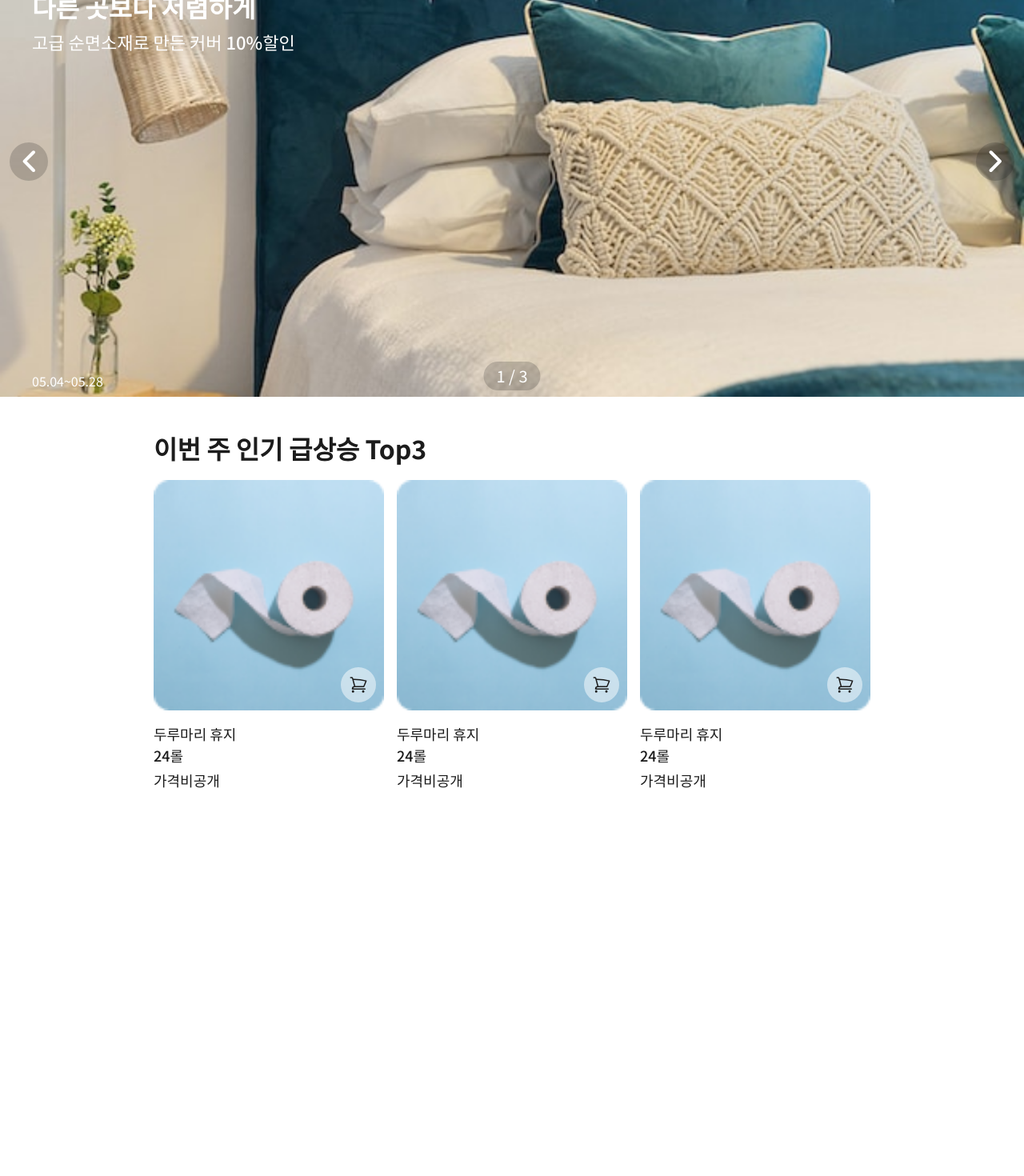
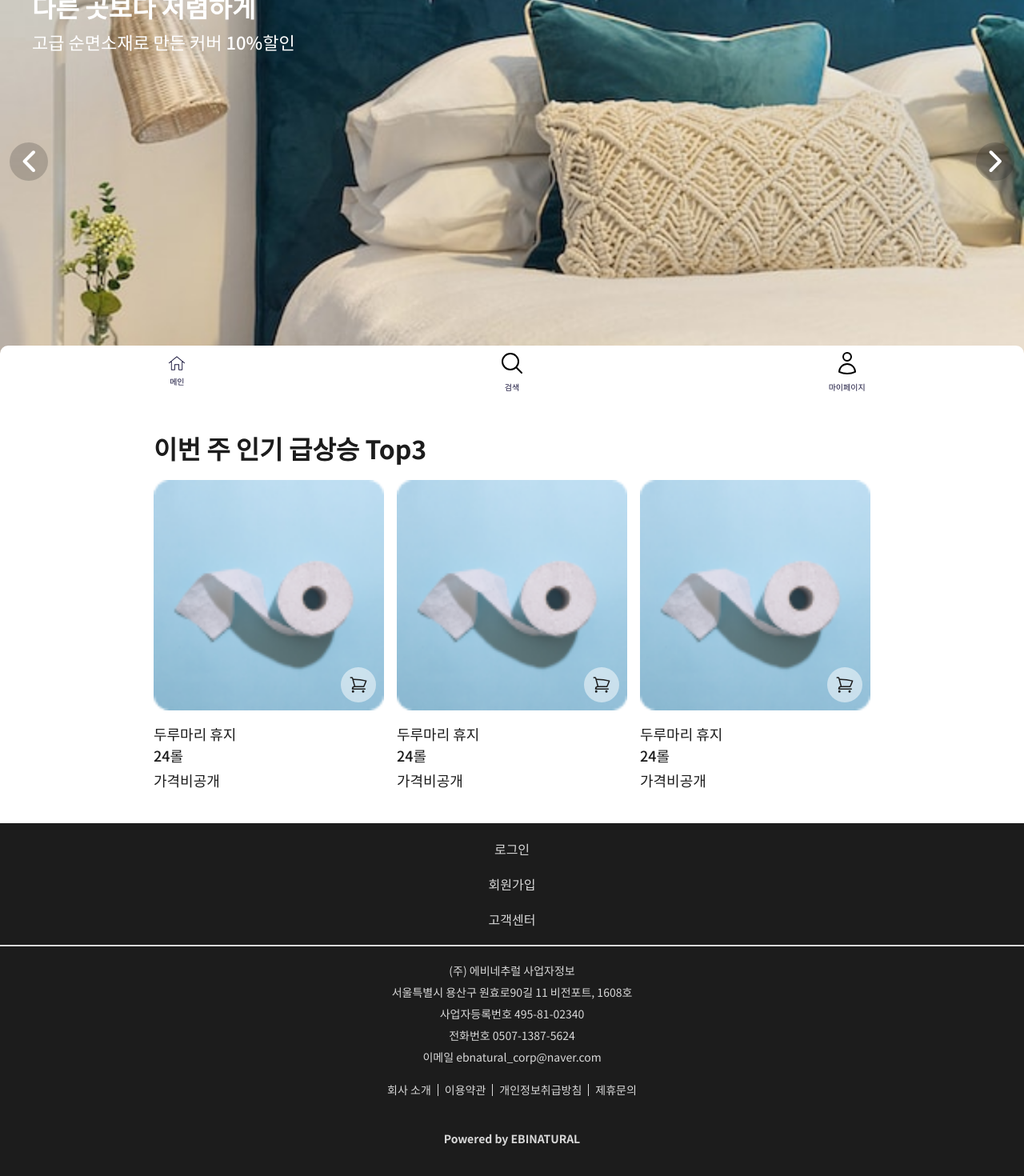
Before and after one commit to Muhan-Company/bizcurator-ecommerce, a Next.js app: page / in a window 1280 px wide. Shown: the part 304-1774 px from the top of the page at 80% size. Before the commit the page ends 1333 px from the top, so only its background shows below. Built offline with nearby package versions, Linux system fonts and the light colour scheme.

Commit message:
feat: UI 완성 - Issue #35

```diff
--- a/components/Icons.tsx
+++ b/components/Icons.tsx
@@ -324,14 +324,14 @@ export const EyeOffIcon = ({ color = '#999999', width = '24', height = '24' }: I
   </svg>
 );
 
-export const MagnifyingGlassIcon = () => (
+export const MagnifyingGlassIcon = ({ color }: { color: string }) => (
   <svg
     xmlns="http://www.w3.org/2000/svg"
     fill="none"
     viewBox="0 0 24 24"
     strokeWidth="1.5"
     stroke="currentColor"
-    className="w-5 h-5 lg:w-8 lg:h-8"
+    className={`w-5 lg:w-8 h-5 lg:h-8 text-${color}`}
   >
     <path
       strokeLinecap="round"
@@ -380,14 +380,14 @@ export const BarsIcon = () => (
   </svg>
 );
 
-export const UserIcon = () => (
+export const UserIcon = ({ color }: { color: string }) => (
   <svg
     xmlns="http://www.w3.org/2000/svg"
     fill="none"
     viewBox="0 0 24 24"
     strokeWidth="1.5"
     stroke="currentColor"
-    className="w-5 md:w-8 h-5 md:h-8"
+    className={`w-5 md:w-8 h-5 md:h-8 text-${color}`}
   >
     <path
       strokeLinecap="round"
@@ -444,3 +444,12 @@ export const SettingIcon = () => (
     />
   </svg>
 );
+
+export const HomeIcon = () => (
+  <svg width="22" height="18" viewBox="0 0 22 18" fill="none" xmlns="http://www.w3.org/2000/svg">
+    <path
+      d="M21.0647 9.07499C20.9054 9.26198 20.6259 9.28736 20.4355 9.13212L11.0004 1.4387L1.56522 9.12954C1.37483 9.28473 1.09533 9.25933 0.936042 9.07236C0.771791 8.87956 0.798157 8.58941 0.994471 8.42938L11.0004 0.272705L21.0063 8.43207C21.2026 8.59211 21.2289 8.88222 21.0647 9.07499ZM18.1688 16.7273C18.1688 17.2795 17.7211 17.7272 17.1688 17.7272H14.0603C13.508 17.7272 13.0603 17.2795 13.0603 16.7272V11.1541H8.94044V16.7272C8.94044 17.2795 8.49273 17.7272 7.94044 17.7272H4.83189C4.27961 17.7272 3.83189 17.2795 3.83189 16.7272V6.2727H4.74737V16.8317H8.02496V10.2586H13.9758V16.8317H17.2533V6.2727H18.1689L18.1688 16.7273Z"
+      fill="#16133A"
+    />
+  </svg>
+);
--- /dev/null
+++ b/components/body/NavBar.tsx
@@ -0,0 +1,20 @@
+import { HomeIcon, MagnifyingGlassIcon, UserIcon } from '../Icons';
+
+export default function NavBar() {
+  return (
+    <div className="z-10 grid grid-cols-3 fixed left-0 bottom-0 right-0 h-16 bg-white rounded-t-[10px] px-3">
+      <button className="navbar-btn">
+        <HomeIcon />
+        <span className="navbar-text">메인</span>
+      </button>
+      <button className="navbar-btn">
+        <MagnifyingGlassIcon color="primary" />
+        <span className="navbar-text">검색</span>
+      </button>
+      <button className="navbar-btn">
+        <UserIcon color="primary" />
+        <span className="navbar-text">마이페이지</span>
+      </button>
+    </div>
+  );
+}
--- /dev/null
+++ b/components/footer/Footer.tsx
@@ -0,0 +1,29 @@
+export default function Footer() {
+  return (
+    <footer className="bg-main pt-5 pb-20">
+      <div className="flex flex-col items-center gap-y-5 pb-5">
+        <button className="footer-btn">로그인</button>
+        <button className="footer-btn">회원가입</button>
+        <button className="footer-btn">고객센터</button>
+      </div>
+      <div className="w-full seperator"></div>
+      <div className="flex flex-col items-center py-5 gap-y-1.5">
+        <span className="footer-span">(주) 에비네추럴 사업자정보</span>
+        <span className="footer-span">서울특별시 용산구 원효로90길 11 비전포트, 1608호</span>
+        <span className="footer-span">사업자등록번호 495-81-02340</span>
+        <span className="footer-span">전화번호 0507-1387-5624</span>
+        <span className="footer-span">이메일 ebnatural_corp@naver.com</span>
+      </div>
+      <div className="flex justify-center gap-x-2 items-center">
+        <span className="footer-span">회사 소개</span>
+        <span className="short-seperator"></span>
+        <span className="footer-span">이용약관</span>
+        <span className="short-seperator"></span>
+        <span className="footer-span">개인정보취급방침</span>
+        <span className="short-seperator"></span>
+        <span className="footer-span">제휴문의</span>
+      </div>
+      <h5 className="font-bold text-button-xs text-gray_02 text-center mt-10">Powered by EBINATURAL</h5>
+    </footer>
+  );
+}
--- a/pages/index.tsx
+++ b/pages/index.tsx
@@ -3,6 +3,8 @@ import PromoBanner from '@/components/body/PromoBanner';
 import ProductCategoryList from '@/components/body/ProductCategoryList';
 import Header from '@/components/header/Header';
 import WeeklyTrending from '@/components/body/WeeklyTrending';
+import Footer from '@/components/footer/Footer';
+import NavBar from '@/components/body/NavBar';
 
 export default function Home() {
   return (
@@ -12,6 +14,8 @@ export default function Home() {
       <ProductCategoryList />
       <PromoBanner />
       <WeeklyTrending />
+      <Footer />
+      <NavBar />
     </main>
   );
 }
--- a/styles/globals.css
+++ b/styles/globals.css
@@ -6,6 +6,12 @@
 * {
   font-family: 'Noto Sans KR', sans-serif;
 }
+
+/* @layer base {
+  body {
+    @apply;
+  }
+} */
 
 @layer components {
   .header-btn {
@@ -81,4 +87,28 @@
   .modal-open {
     overflow: hidden;
   }
+
+  .seperator {
+    border: 1px solid #d9d9d9;
+  }
+
+  .footer-btn {
+    @apply font-normal text-button-sm text-gray_02;
+  }
+
+  .footer-span {
+    @apply font-normal text-button-xs text-gray_02;
+  }
+
+  .short-seperator {
+    @apply inline-block w-[1px] h-[15px] bg-gray_02;
+  }
+
+  .navbar-text {
+    @apply font-normal text-[10px] text-primary;
+  }
+
+  .navbar-btn {
+    @apply center flex-col gap-y-1.5;
+  }
 }
```
